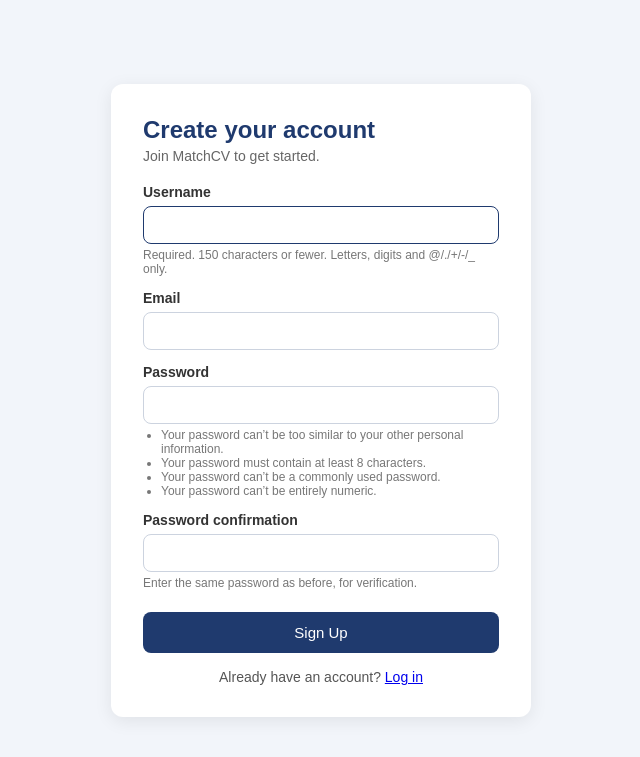
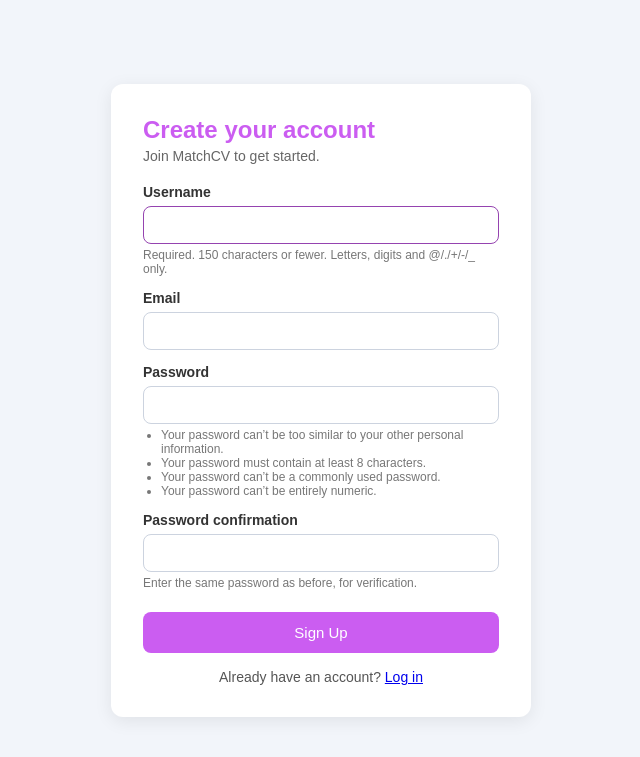
Before and after one commit to Togbegbenga/MatchCV-signup, a Django app: page /auth/signup/ in a window 1280 px wide. Shown: the top 757 px of the page, without its empty margins (319-959 px from the left). Run offline with Django 5.2, Linux system fonts and the light colour scheme.

Commit message:
updated signup page theme

```diff
--- a/templates/authenticar/signup.html
+++ b/templates/authenticar/signup.html
@@ -10,20 +10,21 @@
                font-family: Arial, sans-serif; background: #f2f5fa; }
         .card { width: 100%; max-width: 420px; background: #fff; padding: 32px; border-radius: 12px;
                 box-shadow: 0 4px 18px rgba(0,0,0,.08); }
-        h1 { margin: 0 0 4px; font-size: 24px; color: #1f3a6e; }
+        h1 { margin: 0 0 4px; font-size: 24px; color: #cb5df1; }
         p.sub { margin: 0 0 20px; color: #666; font-size: 14px; }
         label { display: block; margin: 14px 0 6px; font-size: 14px; font-weight: bold; color: #333; }
         input { width: 100%; padding: 10px 12px; border: 1px solid #ccd3df; border-radius: 8px; font-size: 14px; }
-        input:focus { outline: none; border-color: #1f3a6e; }
+        input:focus { outline: none; border-color: #9543b0; }
         .help { font-size: 12px; color: #777; margin-top: 4px; }
         .help ul { margin: 4px 0 0 18px; padding: 0; }
         .errorlist { list-style: none; margin: 6px 0 0; padding: 0; color: #c0392b; font-size: 13px; }
         .msg { padding: 10px 12px; border-radius: 8px; margin-bottom: 14px; font-size: 14px;
                background: #e8f6ee; color: #1e7a46; }
         button { width: 100%; margin-top: 22px; padding: 12px; border: 0; border-radius: 8px;
-                 background: #1f3a6e; color: #fff; font-size: 15px; cursor: pointer; }
-        button:hover { background: #162b52; }
+                 background: #cb5df1; color: #fff; font-size: 15px; cursor: pointer; }
+        button:hover { background: #9543b0; }
         .foot { text-align: center; margin-top: 16px; font-size: 14px; color: #555; }
+
     </style>
 </head>
 <body>
```
